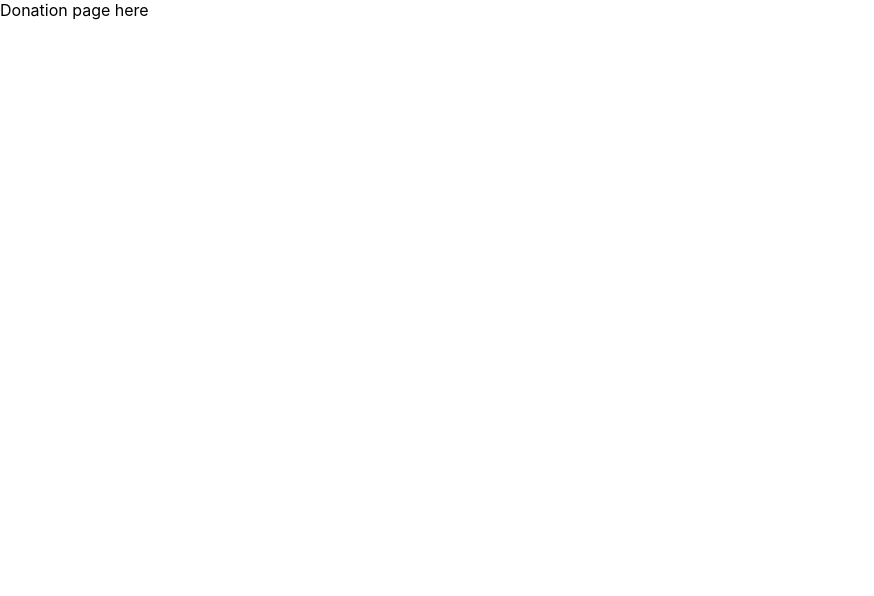
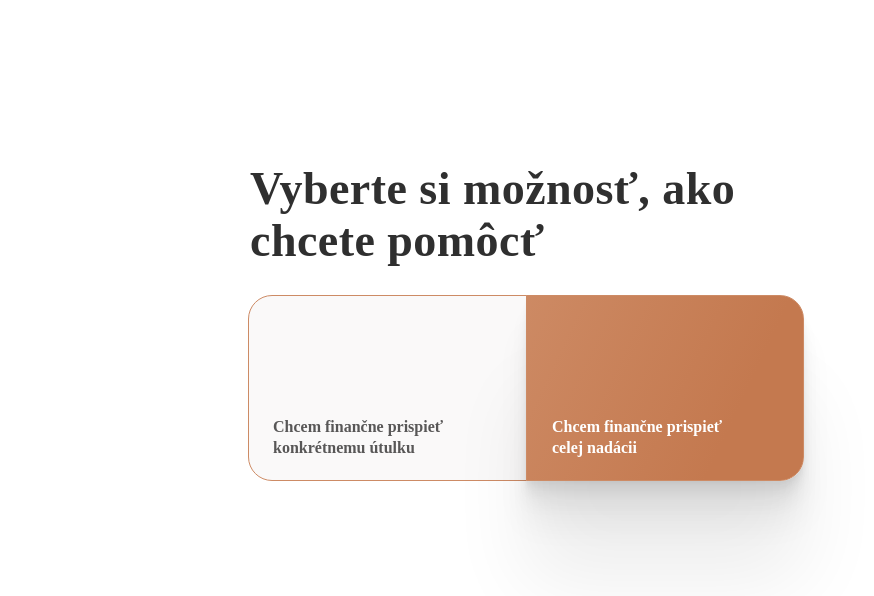
Before and after one commit to zuzanabrtkova29/good_boy, a React (Create React App) app: page / in a window 1280 px wide. Shown: the top 596 px of the page, without its empty margins (0-874 px from the left). Built offline with nearby package versions, Linux system fonts and the light colour scheme.

Commit message:
prepare components for donation type selection

```diff
--- /dev/null
+++ b/src/components/DonationTypeButton.js
@@ -0,0 +1,62 @@
+import React from 'react'
+import styled from 'styled-components'
+import {colors} from '../constants'
+import {useSelector, useDispatch} from 'react-redux'
+import {getDonationType, setDonationType} from '../reduxUtils'
+
+const selectedTypeShadow = "0px 100px 80px rgba(0, 0, 0, 0.07), 0px 41.7776px 33.4221px rgba(0, 0, 0, 0.0503198), 0px 22.3363px 17.869px rgba(0, 0, 0, 0.0417275), 0px 12.5216px 10.0172px rgba(0, 0, 0, 0.035), 0px 6.6501px 5.32008px rgba(0, 0, 0, 0.0282725), 0px 2.76726px 2.21381px rgba(0, 0, 0, 0.0196802)"
+
+const StyledDonationTypeButton = styled.button`
+  position: absolute;
+  height: 186px;
+  width: ${(props) => props.width};
+  padding: ${(props) => props.padding};
+  margin: ${(props) => props.margin};
+  font-family: Public Sans;
+  font-size: 16px;
+  font-style: normal;
+  font-weight: 600;
+  color: ${(props) => props.selected ? colors.selectedButtonTextColor : colors.donationTypeTextColor};
+  text-align: left;
+  line-height: 21px;
+  background: ${(props) => props.selected ? colors.gradientColor : colors.donationTypeButtonColor};
+  border: 1px solid #CD8B65;
+  box-sizing: border-box;
+  box-shadow: ${(props) => props.selected ? selectedTypeShadow : "0 0 0 0"};
+  border-radius: ${(props) => props.borderRadius};
+  cursor: pointer;
+`
+
+export function FoundationDonationButton () {
+    const selected = useSelector(getDonationType) === 1
+    const dispatch = useDispatch()
+    return (
+        <StyledDonationTypeButton
+            width={"278px"}
+            borderRadius={"0 24px 24px 0"}
+            padding={"120px 54px 24px 25px"}
+            margin={"295px 0 0 526px"}
+            selected={selected}
+            onClick={() => dispatch(setDonationType(1))}
+        >
+            Chcem finančne prispieť celej nadácii
+        </StyledDonationTypeButton>
+    )
+}
+
+export function ShelterDonationButton() {
+    const selected = useSelector(getDonationType) === 0
+    const dispatch = useDispatch()
+    return (
+        <StyledDonationTypeButton
+            width={"279px"}
+            borderRadius={"24px 0 0 24px"}
+            padding={"120px 56px 24px 24px"}
+            margin={"295px 0 0 248px"}
+            selected={selected}
+            onClick={() => dispatch(setDonationType(0))}
+        >
+            Chcem finančne prispieť konkrétnemu útulku
+        </StyledDonationTypeButton>
+    )
+}
--- /dev/null
+++ b/src/components/MainTitle.js
@@ -0,0 +1,18 @@
+import styled from 'styled-components'
+import {colors} from '../constants'
+
+const MainTitle = styled.div`
+  position: absolute;
+  width: 552px;
+  height: 104px;
+  font-family: Hind;
+  font-weight: 700;
+  font-style: normal;
+  font-size: 46px;
+  line-height: 52px;
+  letter-spacing: 0.01em;
+  margin: 163px 0 0 250px;
+  color: ${colors.basicTitleColor};
+`
+
+export default MainTitle
--- /dev/null
+++ b/src/constants.js
@@ -0,0 +1,7 @@
+export const colors = {
+    basicTitleColor: '#2F2F2F',
+    selectedButtonTextColor: '#FFFFFF',
+    gradientColor: `linear-gradient(115.41deg, #CD8A64 -1.77%, #C4794F 73.03%)`,
+    donationTypeButtonColor: '#FAF9F9',
+    donationTypeTextColor: '#585757',
+}
--- a/src/pages/DonationMainPage.js
+++ b/src/pages/DonationMainPage.js
@@ -1,6 +1,13 @@
+import MainTitle from '../components/MainTitle'
+import {ShelterDonationButton, FoundationDonationButton} from "../components/DonationTypeButton";
+
 export function DonationMainPage() {
     return (
-        <div>Donation page here</div>
+        <div className="main">
+            <MainTitle>Vyberte si možnosť, ako chcete pomôcť</MainTitle>
+            <ShelterDonationButton/>
+            <FoundationDonationButton/>
+        </div>
     )
 }
 
--- a/src/reduxUtils.js
+++ b/src/reduxUtils.js
@@ -2,7 +2,7 @@ import {configureStore, createSlice} from '@reduxjs/toolkit';
 
 const initialState = {
     currentStep: 1,
-    donationType: null,
+    donationType: 1,
     selectedShelter: null,
     donationAmount: null,
     name: null,
```
